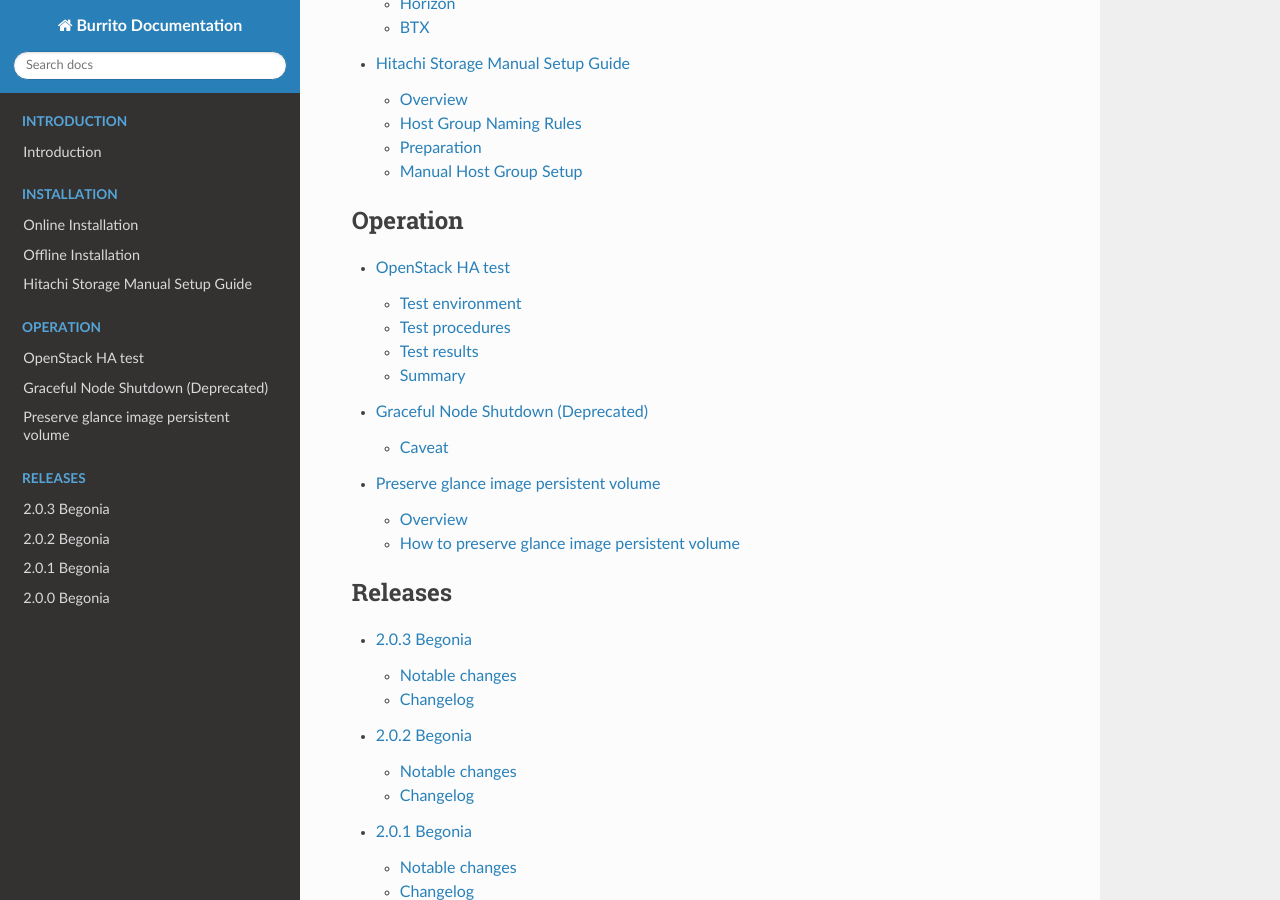
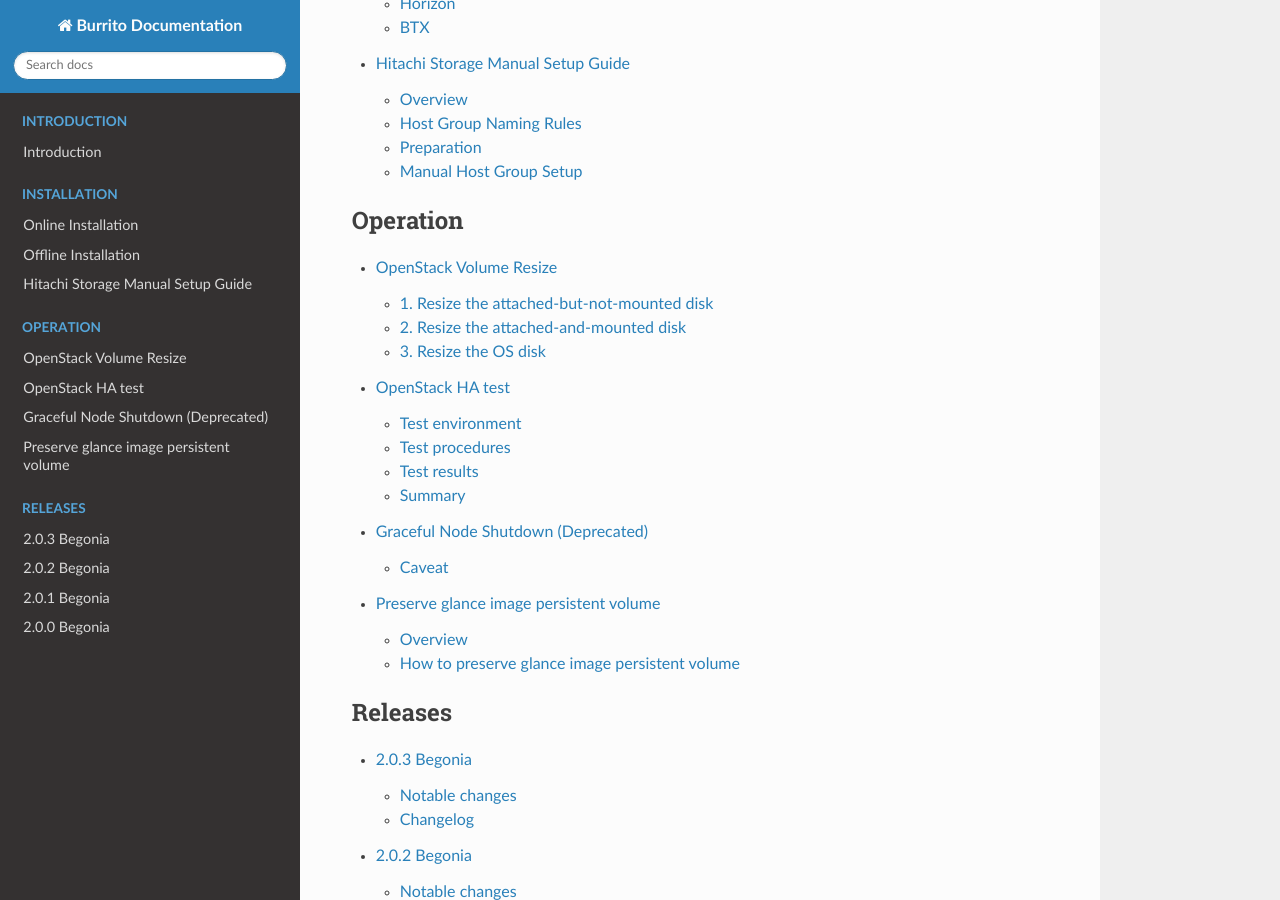
Before and after one commit to iorchard/burrito_docs, a Sphinx documentation site: the page built from source/index.rst, in a window 1280 px wide and 900 px high, scrolled down 881 px. Built offline with Sphinx 7.4.7 and the Read the Docs theme 2.0.0, drawn with Linux system fonts in a browser that asks for light colours; pages that are not in the unit, such as notebooks, are missing from menus; some of the changed lines change nothing that is shown.

Commit message:
add openstack_volume_resize document

```diff
--- a/source/index.rst
+++ b/source/index.rst
@@ -25,6 +25,7 @@
    :caption: Operation
    :maxdepth: 2
 
+   operation/openstack_volume_resize
    operation/openstack_ha_test
    operation/add_compute_node
    operation/graceful_node_shutdown
--- /dev/null
+++ b/source/operation/openstack_volume_resize.rst
@@ -0,0 +1,213 @@
+OpenStack Volume Resize
+========================
+
+This is a document about resizing openstack volumes.
+
+1. Resize the attached-but-not-mounted disk
+--------------------------------------------
+
+The first test is resizing the attched-but-not-mounted disk.
+
+Here is a volume `test_vol` attached to the VM.::
+
+    root@btx-0:/# o volume list
+    +--------------------------------------+----------+--------+------+-------------------------------+
+    | ID                                   | Name     | Status | Size | Attached to                   |
+    +--------------------------------------+----------+--------+------+-------------------------------+
+    | afecb155-dd07-45f4-abca-d6c654b73b29 | test_vol | in-use |    5 | Attached to test on /dev/vdb  |
+    +--------------------------------------+----------+--------+------+-------------------------------+
+
+List the block devices in the VM.::
+
+    $ lsblk
+    NAME    MAJ:MIN RM  SIZE RO TYPE MOUNTPOINT
+    vda     252:0    0    1G  0 disk
+    |-vda1  252:1    0 1015M  0 part /
+    `-vda15 252:15   0    8M  0 part
+    vdb     252:16   0    5G  0 disk
+    |-vdb1  252:17   0  103M  0 part
+    `-vdb15 252:31   0    8M  0 part
+
+The `test_vol` is mapped to `vdb` and is not mounted.
+
+Resize the volume to 10GiB.::
+
+    root@btx-0:/# o volume set --size 10 test_vol
+
+Check the volume size in openstack.::
+
+    root@btx-0:/# o volume list
+    +--------------------------------------+----------+--------+------+-------------------------------+
+    | ID                                   | Name     | Status | Size | Attached to                   |
+    +--------------------------------------+----------+--------+------+-------------------------------+
+    | afecb155-dd07-45f4-abca-d6c654b73b29 | test_vol | in-use |   10 | Attached to test on /dev/vdb  |
+    +--------------------------------------+----------+--------+------+-------------------------------+
+
+Check the volume inside the VM.::
+
+    $ lsblk
+    NAME    MAJ:MIN RM  SIZE RO TYPE MOUNTPOINT
+    vda     252:0    0    1G  0 disk
+    |-vda1  252:1    0 1015M  0 part /
+    `-vda15 252:15   0    8M  0 part
+    vdb     252:16   0   10G  0 disk
+    |-vdb1  252:17   0  103M  0 part
+    `-vdb15 252:31   0    8M  0 part
+
+Yes, `vdb` is resized to 10GiB.
+
+The dmesg log also shows it is resized.::
+
+    [1215561.272261] virtio_blk virtio5: [vdb] new size: 20971520 512-byte logical blocks (10.7 GB/10.0 GiB)
+    [1215561.289134] vdb: detected capacity change from 0 to 10737418240
+
+* Conclusion: Attached-but-not-mounted volume can be resized!
+
+2. Resize the attached-and-mounted disk
+----------------------------------------
+
+The second test is resizing the attched-and-mounted disk.
+
+Delete /dev/vdb1 and /dev/vdb15 partitions and format /dev/vdb.::
+
+    # mkfs.ext4 /dev/vdb
+    mke2fs 1.44.5 (15-Dec-2018)
+    Found a gpt partition table in /dev/vdb
+    Proceed anyway? (y,N) y
+    Discarding device blocks: done
+    Creating filesystem with 2621440 4k blocks and 655360 inodes
+    Filesystem UUID: 08eccbb5-bc20-4483-af44-2c42462c792c
+    Superblock backups stored on blocks:
+        32768, 98304, 163840, 229376, 294912, 819200, 884736, 1605632
+
+    Allocating group tables: done
+    Writing inode tables: done
+    Creating journal (16384 blocks): done
+    Writing superblocks and filesystem accounting information: done
+
+Mount it to /srv.::
+
+    # mkdir /srv
+    # mount /dev/vdb /srv
+    # df -hT /srv
+    Filesystem       Type            Size      Used Available Use% Mounted on
+    /dev/vdb         ext4            9.8G     36.0M      9.2G   0% /srv
+
+Resize the volume to 15GiB.::
+
+    root@btx-0:/# o volume set --size 15 test_vol
+
+Check the volume size in openstack.::
+
+    root@btx-0:/# o volume list
+    +--------------------------------------+----------+--------+------+-------------------------------+
+    | ID                                   | Name     | Status | Size | Attached to                   |
+    +--------------------------------------+----------+--------+------+-------------------------------+
+    | afecb155-dd07-45f4-abca-d6c654b73b29 | test_vol | in-use |   15 | Attached to test on /dev/vdb  |
+    +--------------------------------------+----------+--------+------+-------------------------------+
+
+Check the volume size inside the VM.::
+
+    # lsblk
+    NAME    MAJ:MIN RM  SIZE RO TYPE MOUNTPOINT
+    vda     252:0    0    1G  0 disk
+    |-vda1  252:1    0 1015M  0 part /
+    `-vda15 252:15   0    8M  0 part
+    vdb     252:16   0   15G  0 disk /srv
+    # df -hT /srv
+    Filesystem       Type            Size      Used Available Use% Mounted on
+    /dev/vdb         ext4            9.8G     36.0M      9.2G   0% /srv
+
+The volume is resized to 15G but the mounted size is still 10GiB.
+
+Extend it with resize2fs command.::
+
+    # resize2fs /dev/vdb
+    resize2fs 1.44.5 (15-Dec-2018)
+    Filesystem at /dev/vdb is mounted on /srv; on-line resizing required
+    old_desc_blocks = 2, new_desc_blocks = 2
+    The filesystem on /dev/vdb is now 3932160 (4k) blocks long.
+    # df -hT /srv
+    Filesystem       Type            Size      Used Available Use% Mounted on
+    /dev/vdb         ext4           14.7G     40.0M     13.9G   0% /srv
+
+Yes, it is resized to 15G.
+
+* Conclusion: Attached-and-mounted disk can be resized and the mounted
+  filesystem can be extended using the appropriate resize tool
+  (resize2fs for ext4, xfs_growfs for xfs).
+
+
+3. Resize the OS disk
+----------------------
+
+The final test is resizing the OS disk.
+
+I create a debian 12 VM with 2 GiB OS disk volume.
+
+Here is the block list inside the VM.::
+
+    debian@debian12-vm:~$ lsblk
+    NAME    MAJ:MIN RM  SIZE RO TYPE MOUNTPOINTS
+    sda       8:0    0    2G  0 disk
+    ├─sda1    8:1    0  1.9G  0 part /
+    ├─sda14   8:14   0    3M  0 part
+    └─sda15   8:15   0  124M  0 part /boot/efi
+    debian@debian12-vm:~$ df -hT /
+    Filesystem     Type  Size  Used Avail Use% Mounted on
+    /dev/sda1      ext4  1.9G 1006M  734M  58% /
+
+Resize the OS disk.::
+
+    root@btx-0:~# o volume set --size 5 debian12-vol
+
+Check the volume size in openstack.::
+
+    root@btx-0:~# o volume list
+    +--------------------------------------+--------------+--------+------+--------------------------------------+
+    | ID                                   | Name         | Status | Size | Attached to                          |
+    +--------------------------------------+--------------+--------+------+--------------------------------------+
+    | f54996b8-a1b9-4543-942e-c3af3e4a9610 | debian12-vol | in-use |    5 | Attached to debian12-vm on /dev/sda  |
+    | afecb155-dd07-45f4-abca-d6c654b73b29 | test_vol     | in-use |   15 | Attached to test on /dev/vdb         |
+    +--------------------------------------+--------------+--------+------+--------------------------------------+
+
+Check the volume inside the VM.::
+
+    debian@debian12-vm:~$ lsblk
+    NAME    MAJ:MIN RM  SIZE RO TYPE MOUNTPOINTS
+    sda       8:0    0    5G  0 disk
+    ├─sda1    8:1    0  1.9G  0 part /
+    ├─sda14   8:14   0    3M  0 part
+    └─sda15   8:15   0  124M  0 part /boot/efi
+
+Yes, it is resized to 5GiB.
+
+I need to extend the root partition (sda1).::
+
+    root@debian12-vm:~# growpart /dev/sda 1
+    CHANGED: partition=1 start=262144 old: size=3930112 end=4192255 new: size=10223583 end=10485726
+    root@debian12-vm:~# lsblk
+    NAME    MAJ:MIN RM  SIZE RO TYPE MOUNTPOINTS
+    sda       8:0    0    5G  0 disk
+    ├─sda1    8:1    0  4.9G  0 part /
+    ├─sda14   8:14   0    3M  0 part
+    └─sda15   8:15   0  124M  0 part /boot/efi
+    root@debian12-vm:~# df -hT /
+    Filesystem     Type  Size  Used Avail Use% Mounted on
+    /dev/sda1      ext4  1.9G  1.2G  522M  71% /
+
+Yes, the root partition is extended but the filesystem is still not.
+
+Extend the filesystem.::
+
+    root@debian12-vm:~# resize2fs /dev/sda1
+    resize2fs 1.47.0 (5-Feb-2023)
+    Filesystem at /dev/sda1 is mounted on /; on-line resizing required
+    old_desc_blocks = 1, new_desc_blocks = 1
+    The filesystem on /dev/sda1 is now 1277947 (4k) blocks long.
+    root@debian12-vm:~# df -hT /
+    Filesystem     Type  Size  Used Avail Use% Mounted on
+    /dev/sda1      ext4  4.8G  1.2G  3.4G  27% /
+
+* Conclusion: OS disk can be resized with appropriate tools
+  (growpart, resize2fs).
```
